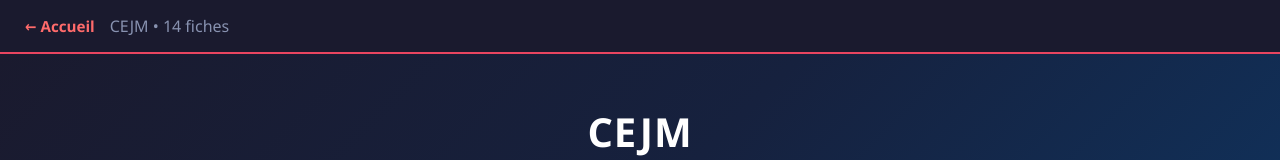
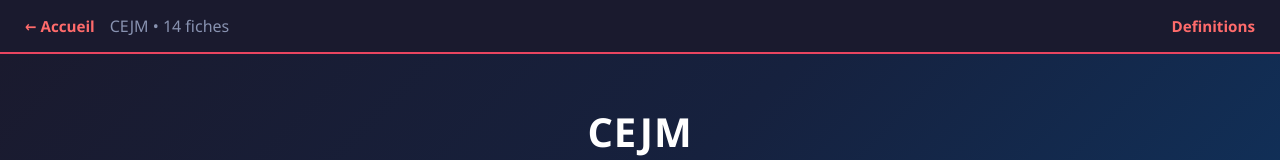
Before and after one commit to mathisrouvreau-droid/docu-cejm, a plain HTML site: page cejm.html in a window 1280 px wide. Shown: the top 160 px of the page. Drawn offline with Linux system fonts and the light colour scheme.

Commit message:
Ajout lien Definitions dans la topbar de cejm.html
Co-Authored-By: Claude Opus 4.6 <noreply@anthropic.com>

```diff
--- a/cejm.html
+++ b/cejm.html
@@ -72,6 +72,7 @@
     <div class="topbar">
         <a href="index.html">&larr; Accueil</a>
         <span class="title">CEJM &bull; 14 fiches</span>
+        <a href="definitions.html" style="margin-left:auto;">Definitions</a>
     </div>
 
     <div class="header">
```
